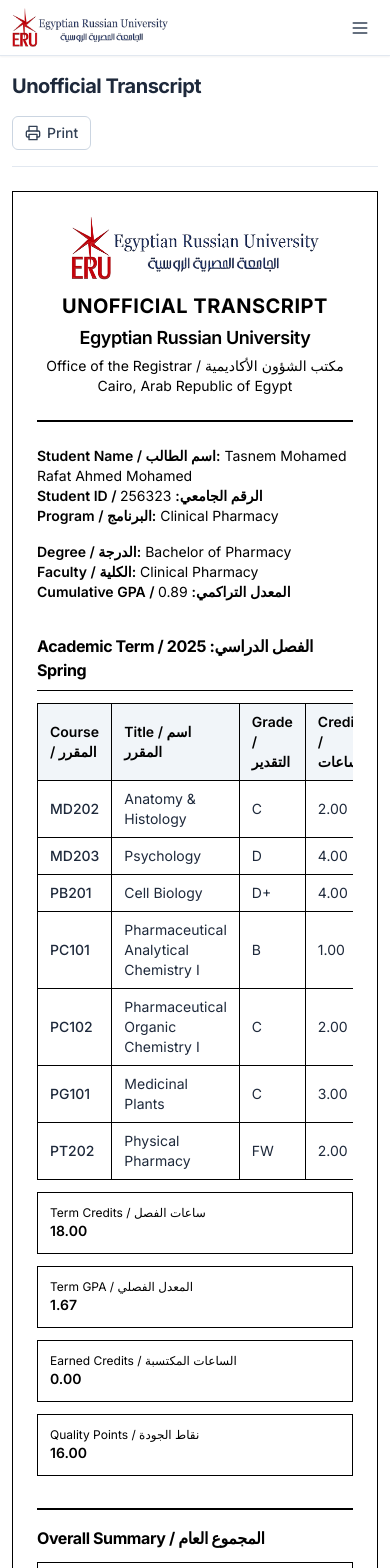
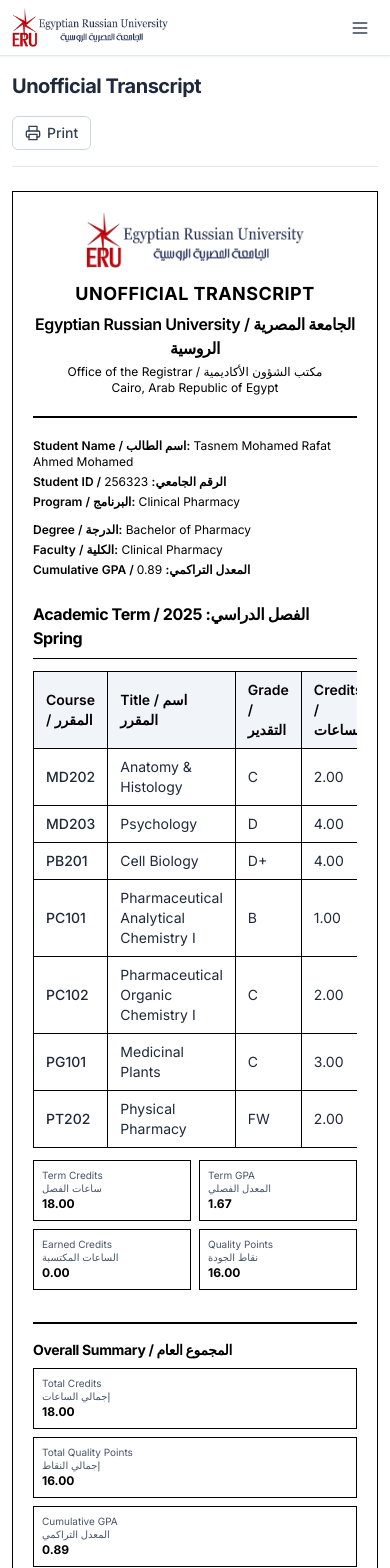
Before and after one commit to 3bdallhrgb-collab/Egyptian-Russian-University, a React (Vite) app: page /grades/transcript in a window 390 px wide. Shown: the top 1568 px of the page. Built offline with nearby package versions, Linux system fonts and the light colour scheme.

Commit message:
Formal academic styling with black borders, bilingual labels, mobile and print improvements

```diff
--- a/src/components/portal/TranscriptDocument.tsx
+++ b/src/components/portal/TranscriptDocument.tsx
@@ -14,22 +14,22 @@
   const overallGpa = overallCredits > 0 ? overall.qualityPoints / overallCredits : 0
 
   return (
-    <div className="bg-white rounded-none shadow-none border border-black p-6 sm:p-8 md:p-10 max-w-4xl mx-auto print:shadow-none print:p-0 print:border-0">
-      <div className="text-center border-b-2 border-black pb-6 mb-6">
-        <img src="/eru-logo.png" alt="ERU" className="h-16 w-auto mx-auto mb-3 object-contain" />
-        <h2 className="text-xl font-bold text-black uppercase tracking-wide">Unofficial Transcript</h2>
-        <h3 className="text-lg font-semibold text-black mt-1">Egyptian Russian University</h3>
-        <p className="text-sm text-black mt-1">Office of the Registrar / مكتب الشؤون الأكاديمية</p>
-        <p className="text-sm text-black">{mockStudent.address}</p>
+    <div className="bg-white rounded-none shadow-none border border-black p-5 sm:p-8 md:p-10 max-w-4xl mx-auto print:shadow-none print:p-0 print:border-0">
+      <div className="text-center border-b-2 border-black pb-5 mb-5">
+        <img src="/eru-logo.png" alt="ERU" className="h-14 sm:h-16 w-auto mx-auto mb-3 object-contain" />
+        <h2 className="text-lg sm:text-xl font-bold text-black uppercase tracking-wide">Unofficial Transcript</h2>
+        <h3 className="text-base sm:text-lg font-semibold text-black mt-1">Egyptian Russian University / الجامعة المصرية الروسية</h3>
+        <p className="text-xs sm:text-sm text-black mt-1">Office of the Registrar / مكتب الشؤون الأكاديمية</p>
+        <p className="text-xs sm:text-sm text-black">{mockStudent.address}</p>
       </div>
 
-      <div className="grid grid-cols-1 md:grid-cols-2 gap-4 text-sm mb-8 text-black">
-        <div>
+      <div className="grid grid-cols-1 md:grid-cols-2 gap-3 sm:gap-4 text-xs sm:text-sm mb-6 sm:mb-8 text-black">
+        <div className="space-y-1">
           <p><span className="font-semibold">Student Name / اسم الطالب:</span> {mockStudent.fullName}</p>
           <p><span className="font-semibold">Student ID / الرقم الجامعي:</span> {mockStudent.studentId}</p>
           <p><span className="font-semibold">Program / البرنامج:</span> {mockStudent.program}</p>
         </div>
-        <div>
+        <div className="space-y-1">
           <p><span className="font-semibold">Degree / الدرجة:</span> {mockStudent.degree}</p>
           <p><span className="font-semibold">Faculty / الكلية:</span> {mockStudent.faculty}</p>
           <p><span className="font-semibold">Cumulative GPA / المعدل التراكمي:</span> {overallGpa.toFixed(2)}</p>
@@ -64,41 +64,41 @@
             </table>
           </div>
 
-          <div className="grid grid-cols-1 sm:grid-cols-2 md:grid-cols-4 gap-3 text-sm">
-            <div className="border border-black p-3">
-              <div className="text-xs text-black">Term Credits / ساعات الفصل</div>
-              <div className="font-semibold text-black">{term.termCredits.toFixed(2)}</div>
+          <div className="grid grid-cols-2 md:grid-cols-4 gap-2 sm:gap-3 text-xs sm:text-sm">
+            <div className="border border-black p-2 sm:p-3">
+              <div className="text-[10px] sm:text-xs text-slate-600 leading-tight">Term Credits<br />ساعات الفصل</div>
+              <div className="font-bold text-black mt-0.5">{term.termCredits.toFixed(2)}</div>
             </div>
-            <div className="border border-black p-3">
-              <div className="text-xs text-black">Term GPA / المعدل الفصلي</div>
-              <div className="font-semibold text-black">{term.termGpa.toFixed(2)}</div>
+            <div className="border border-black p-2 sm:p-3">
+              <div className="text-[10px] sm:text-xs text-slate-600 leading-tight">Term GPA<br />المعدل الفصلي</div>
+              <div className="font-bold text-black mt-0.5">{term.termGpa.toFixed(2)}</div>
             </div>
-            <div className="border border-black p-3">
-              <div className="text-xs text-black">Earned Credits / الساعات المكتسبة</div>
-              <div className="font-semibold text-black">{term.termEarned.toFixed(2)}</div>
+            <div className="border border-black p-2 sm:p-3">
+              <div className="text-[10px] sm:text-xs text-slate-600 leading-tight">Earned Credits<br />الساعات المكتسبة</div>
+              <div className="font-bold text-black mt-0.5">{term.termEarned.toFixed(2)}</div>
             </div>
-            <div className="border border-black p-3">
-              <div className="text-xs text-black">Quality Points / نقاط الجودة</div>
-              <div className="font-semibold text-black">{term.termQualityPoints.toFixed(2)}</div>
+            <div className="border border-black p-2 sm:p-3">
+              <div className="text-[10px] sm:text-xs text-slate-600 leading-tight">Quality Points<br />نقاط الجودة</div>
+              <div className="font-bold text-black mt-0.5">{term.termQualityPoints.toFixed(2)}</div>
             </div>
           </div>
         </div>
       ))}
 
-      <div className="mt-8 border-t-2 border-black pt-4">
-        <h4 className="text-base font-bold text-black mb-3">Overall Summary / المجموع العام</h4>
-        <div className="grid grid-cols-1 sm:grid-cols-3 gap-3 text-sm">
-          <div className="border border-black p-3">
-            <div className="text-xs text-black">Total Credits / إجمالي الساعات</div>
-            <div className="font-semibold text-black">{overallCredits.toFixed(2)}</div>
+      <div className="mt-6 sm:mt-8 border-t-2 border-black pt-4">
+        <h4 className="text-sm sm:text-base font-bold text-black mb-2 sm:mb-3">Overall Summary / المجموع العام</h4>
+        <div className="grid grid-cols-1 sm:grid-cols-3 gap-2 sm:gap-3 text-xs sm:text-sm">
+          <div className="border border-black p-2 sm:p-3">
+            <div className="text-[10px] sm:text-xs text-slate-600 leading-tight">Total Credits<br />إجمالي الساعات</div>
+            <div className="font-bold text-black mt-0.5">{overallCredits.toFixed(2)}</div>
           </div>
-          <div className="border border-black p-3">
-            <div className="text-xs text-black">Total Quality Points / إجمالي النقاط</div>
-            <div className="font-semibold text-black">{overall.qualityPoints.toFixed(2)}</div>
+          <div className="border border-black p-2 sm:p-3">
+            <div className="text-[10px] sm:text-xs text-slate-600 leading-tight">Total Quality Points<br />إجمالي النقاط</div>
+            <div className="font-bold text-black mt-0.5">{overall.qualityPoints.toFixed(2)}</div>
           </div>
-          <div className="border border-black p-3">
-            <div className="text-xs text-black">Cumulative GPA / المعدل التراكمي</div>
-            <div className="font-semibold text-black">{overallGpa.toFixed(2)}</div>
+          <div className="border border-black p-2 sm:p-3">
+            <div className="text-[10px] sm:text-xs text-slate-600 leading-tight">Cumulative GPA<br />المعدل التراكمي</div>
+            <div className="font-bold text-black mt-0.5">{overallGpa.toFixed(2)}</div>
           </div>
         </div>
       </div>
--- a/src/index.css
+++ b/src/index.css
@@ -6,13 +6,23 @@
   * {
     @apply box-border;
   }
-  html, body, #root {
+
+  html,
+  body,
+  #root {
     @apply h-full;
   }
+
   body {
     @apply font-sans antialiased text-slate-800;
   }
-  h1, h2, h3, h4, h5, h6 {
+
+  h1,
+  h2,
+  h3,
+  h4,
+  h5,
+  h6 {
     @apply font-semibold tracking-tight;
   }
 }
@@ -21,8 +31,64 @@
   .bg-geometric {
     background-color: #f8fafc;
     background-image:
-      linear-gradient(135deg, rgba(255,255,255,0.92) 0%, rgba(255,255,255,0.92) 100%),
+      linear-gradient(135deg, rgba(255, 255, 255, 0.92) 0%, rgba(255, 255, 255, 0.92) 100%),
       repeating-linear-gradient(135deg, #e2e8f0 0px, #e2e8f0 1px, transparent 1px, transparent 80px),
       repeating-linear-gradient(45deg, #e2e8f0 0px, #e2e8f0 1px, transparent 1px, transparent 80px);
   }
 }
+
+@media print {
+  body {
+    background: white !important;
+    color: black !important;
+  }
+
+  .shadow-sm,
+  .shadow-card,
+  .shadow-md,
+  .shadow-lg {
+    box-shadow: none !important;
+  }
+
+  .rounded-md,
+  .rounded-lg,
+  .rounded-xl,
+  .rounded-full {
+    border-radius: 0 !important;
+  }
+
+  .border-slate-200,
+  .border-slate-100 {
+    border-color: black !important;
+  }
+
+  table,
+  th,
+  td {
+    border-color: black !important;
+  }
+
+  .bg-slate-50,
+  .bg-slate-100,
+  .bg-eru-50 {
+    background-color: #f1f1f1 !important;
+  }
+
+  .text-slate-500,
+  .text-slate-600 {
+    color: #333 !important;
+  }
+
+  .text-eru-700,
+  .text-eru-900 {
+    color: black !important;
+  }
+
+  tr {
+    page-break-inside: avoid;
+  }
+
+  .overflow-x-auto {
+    overflow: visible !important;
+  }
+}
--- a/src/pages/GradeReportPage.tsx
+++ b/src/pages/GradeReportPage.tsx
@@ -12,18 +12,18 @@
 function GradeRowView({ row }: { row: GradeRow }) {
   return (
     <tr className="border-b border-black text-xs sm:text-sm">
-      <td className="py-2 sm:py-3 px-2 sm:px-4 border-r border-black">
-        <div className="font-semibold text-black">{row.course}</div>
-        <div className="text-[10px] sm:text-xs text-slate-600">{row.title}</div>
+      <td className="py-2 sm:py-2.5 px-2 sm:px-3 border-r border-black align-top">
+        <div className="font-bold text-black leading-tight">{row.course}</div>
+        <div className="text-[10px] sm:text-[11px] text-slate-600 leading-tight mt-0.5">{row.title}</div>
       </td>
-      <td className="py-2 sm:py-3 px-2 sm:px-4 border-r border-black text-black">
+      <td className="py-2 sm:py-2.5 px-2 sm:px-3 border-r border-black text-black align-top whitespace-nowrap">
         {row.status === 'Active' ? 'Active / نشط' : 'Withdrawn / منسحب'}
       </td>
-      <td className="py-2 sm:py-3 px-2 sm:px-4 border-r border-black text-black font-medium">{row.credits.toFixed(1)}</td>
-      <td className="py-2 sm:py-3 px-2 sm:px-4 border-r border-black text-black">
+      <td className="py-2 sm:py-2.5 px-2 sm:px-3 border-r border-black text-black font-semibold align-top text-center">{row.credits.toFixed(1)}</td>
+      <td className="py-2 sm:py-2.5 px-2 sm:px-3 border-r border-black text-black align-top whitespace-nowrap">
         {row.result === 'Pass' ? 'Pass / ناجح' : 'Fail / راسب'}
       </td>
-      <td className="py-2 sm:py-3 px-2 sm:px-4 text-black font-semibold">{row.finalGrade}</td>
+      <td className="py-2 sm:py-2.5 px-2 sm:px-3 text-black font-bold align-top text-center">{row.finalGrade}</td>
     </tr>
   )
 }
@@ -39,22 +39,22 @@
 
   return (
     <AppShell>
-      <div className="space-y-6">
-        <div className="flex flex-col sm:flex-row sm:items-center sm:justify-between gap-4 pb-4 border-b border-slate-200">
+      <div className="space-y-5 print:space-y-4">
+        <div className="flex flex-col sm:flex-row sm:items-center sm:justify-between gap-3 pb-3 border-b border-slate-200 print:border-b-2 print:border-black">
           <div>
-            <h1 className="text-xl sm:text-2xl font-bold text-black">Grade Report / تقرير الدرجات</h1>
-            <p className="text-sm text-slate-600 mt-1">
-              {mockStudent.facultyAr} — Academic Year {mockStudent.academicYear} (Spring)
+            <h1 className="text-lg sm:text-xl font-bold text-black">Grade Report / تقرير الدرجات</h1>
+            <p className="text-xs sm:text-sm text-slate-600 mt-0.5">
+              {mockStudent.facultyAr} — Academic Year {mockStudent.academicYear} (Spring / ربيع)
             </p>
           </div>
-          <div className="flex items-center gap-3">
+          <div className="flex items-center gap-2 print:hidden">
             <PrintLink />
           </div>
         </div>
 
         <Card>
-          <div className="flex flex-col lg:flex-row lg:items-center lg:justify-between gap-6">
-            <div className="grid grid-cols-1 sm:grid-cols-2 gap-x-8 gap-y-3 text-sm leading-relaxed">
+          <div className="flex flex-col lg:flex-row lg:items-center lg:justify-between gap-4">
+            <div className="grid grid-cols-1 sm:grid-cols-2 gap-x-6 gap-y-2 text-xs sm:text-sm leading-relaxed">
               <div>
                 <span className="text-slate-500">Student Name / اسم الطالب:</span>{' '}
                 <span className="font-semibold text-black">{mockStudent.fullName}</span>
@@ -72,54 +72,54 @@
                 <span className="font-semibold text-black">{mockStudent.year}</span>
               </div>
             </div>
-            <div className="flex flex-wrap items-center gap-4">
+            <div className="flex flex-wrap items-center gap-3 print:hidden">
               <div className="flex items-center gap-2">
-                <span className="text-sm font-medium text-slate-600">Period / الفصل</span>
+                <span className="text-xs sm:text-sm font-medium text-slate-600">Period / الفصل</span>
                 <SelectBox value={period} options={periodOptions} onChange={setPeriod} />
               </div>
               <div className="flex items-center gap-2">
-                <span className="text-sm font-medium text-slate-600">Sequence</span>
+                <span className="text-xs sm:text-sm font-medium text-slate-600">Sequence</span>
                 <SelectBox value={sequence} options={sequenceOptions} onChange={setSequence} />
               </div>
             </div>
           </div>
         </Card>
 
-        <div className="grid grid-cols-1 sm:grid-cols-3 gap-3 sm:gap-4">
-          <div className="bg-white border border-black p-4 sm:p-5 text-center">
-            <div className="text-xs font-semibold text-slate-600 uppercase tracking-wide">Term GPA / المعدل الفصلي</div>
-            <div className="mt-1 sm:mt-2 text-2xl sm:text-3xl font-bold text-black">{termGpa.toFixed(2)}</div>
+        <div className="grid grid-cols-3 gap-2 sm:gap-3">
+          <div className="bg-white border border-black p-3 sm:p-4 text-center">
+            <div className="text-[10px] sm:text-xs font-semibold text-slate-600 uppercase tracking-wide leading-tight">Term GPA<br /><span className="normal-case">المعدل الفصلي</span></div>
+            <div className="mt-1 text-xl sm:text-2xl font-bold text-black">{termGpa.toFixed(2)}</div>
           </div>
-          <div className="bg-white border border-black p-4 sm:p-5 text-center">
-            <div className="text-xs font-semibold text-slate-600 uppercase tracking-wide">CGPA / المعدل التراكمي</div>
-            <div className="mt-1 sm:mt-2 text-2xl sm:text-3xl font-bold text-black">{overallGpa.toFixed(2)}</div>
+          <div className="bg-white border border-black p-3 sm:p-4 text-center">
+            <div className="text-[10px] sm:text-xs font-semibold text-slate-600 uppercase tracking-wide leading-tight">CGPA<br /><span className="normal-case">المعدل التراكمي</span></div>
+            <div className="mt-1 text-xl sm:text-2xl font-bold text-black">{overallGpa.toFixed(2)}</div>
           </div>
-          <div className="bg-white border border-black p-4 sm:p-5 text-center">
-            <div className="text-xs font-semibold text-slate-600 uppercase tracking-wide">Passed CH / الساعات المجتازة</div>
-            <div className="mt-1 sm:mt-2 text-2xl sm:text-3xl font-bold text-black">{passed.toFixed(1)}</div>
+          <div className="bg-white border border-black p-3 sm:p-4 text-center">
+            <div className="text-[10px] sm:text-xs font-semibold text-slate-600 uppercase tracking-wide leading-tight">Passed CH<br /><span className="normal-case">الساعات المجتازة</span></div>
+            <div className="mt-1 text-xl sm:text-2xl font-bold text-black">{passed.toFixed(1)}</div>
           </div>
         </div>
 
         <div className="overflow-x-auto">
-          <table className="w-full text-left border border-black">
+          <table className="w-full text-left border border-black text-xs sm:text-sm">
             <thead>
-              <tr className="bg-slate-100 text-xs sm:text-sm text-black border-b border-black">
-                <th className="py-2 sm:py-3 px-2 sm:px-4 font-semibold border-r border-black">Course / المقرر</th>
-                <th className="py-2 sm:py-3 px-2 sm:px-4 font-semibold border-r border-black">Status / الحالة</th>
-                <th className="py-2 sm:py-3 px-2 sm:px-4 font-semibold border-r border-black">Credits / الساعات</th>
-                <th className="py-2 sm:py-3 px-2 sm:px-4 font-semibold border-r border-black">Result / النتيجة</th>
-                <th className="py-2 sm:py-3 px-2 sm:px-4 font-semibold">Grade / التقدير</th>
+              <tr className="bg-slate-100 text-black border-b border-black">
+                <th className="py-2 sm:py-2.5 px-2 sm:px-3 font-bold border-r border-black">Course<br /><span className="font-normal text-slate-600">المقرر</span></th>
+                <th className="py-2 sm:py-2.5 px-2 sm:px-3 font-bold border-r border-black">Status<br /><span className="font-normal text-slate-600">الحالة</span></th>
+                <th className="py-2 sm:py-2.5 px-2 sm:px-3 font-bold border-r border-black text-center">Credits<br /><span className="font-normal text-slate-600">الساعات</span></th>
+                <th className="py-2 sm:py-2.5 px-2 sm:px-3 font-bold border-r border-black">Result<br /><span className="font-normal text-slate-600">النتيجة</span></th>
+                <th className="py-2 sm:py-2.5 px-2 sm:px-3 font-bold text-center">Grade<br /><span className="font-normal text-slate-600">التقدير</span></th>
               </tr>
             </thead>
             <tbody>
               {gradeReportRows.map((row) => (
                 <GradeRowView key={row.course} row={row} />
               ))}
-              <tr className="bg-slate-100 font-semibold text-black text-xs sm:text-sm border-t-2 border-black">
-                <td className="py-2 sm:py-3 px-2 sm:px-4 border-r border-black" colSpan={2}>Total / الإجمالي</td>
-                <td className="py-2 sm:py-3 px-2 sm:px-4 border-r border-black">{totalHours.toFixed(1)}</td>
-                <td className="py-2 sm:py-3 px-2 sm:px-4 border-r border-black"></td>
-                <td className="py-2 sm:py-3 px-2 sm:px-4"></td>
+              <tr className="bg-slate-100 font-bold text-black border-t-2 border-black">
+                <td className="py-2 sm:py-2.5 px-2 sm:px-3 border-r border-black" colSpan={2}>Total / الإجمالي</td>
+                <td className="py-2 sm:py-2.5 px-2 sm:px-3 border-r border-black text-center">{totalHours.toFixed(1)}</td>
+                <td className="py-2 sm:py-2.5 px-2 sm:px-3 border-r border-black"></td>
+                <td className="py-2 sm:py-2.5 px-2 sm:px-3"></td>
               </tr>
             </tbody>
           </table>
```
Also changed, not shown: src/pages/SchedulePage.tsx (+31 -31 lines), 1 other file (tests, documents, lock files or other folders).
